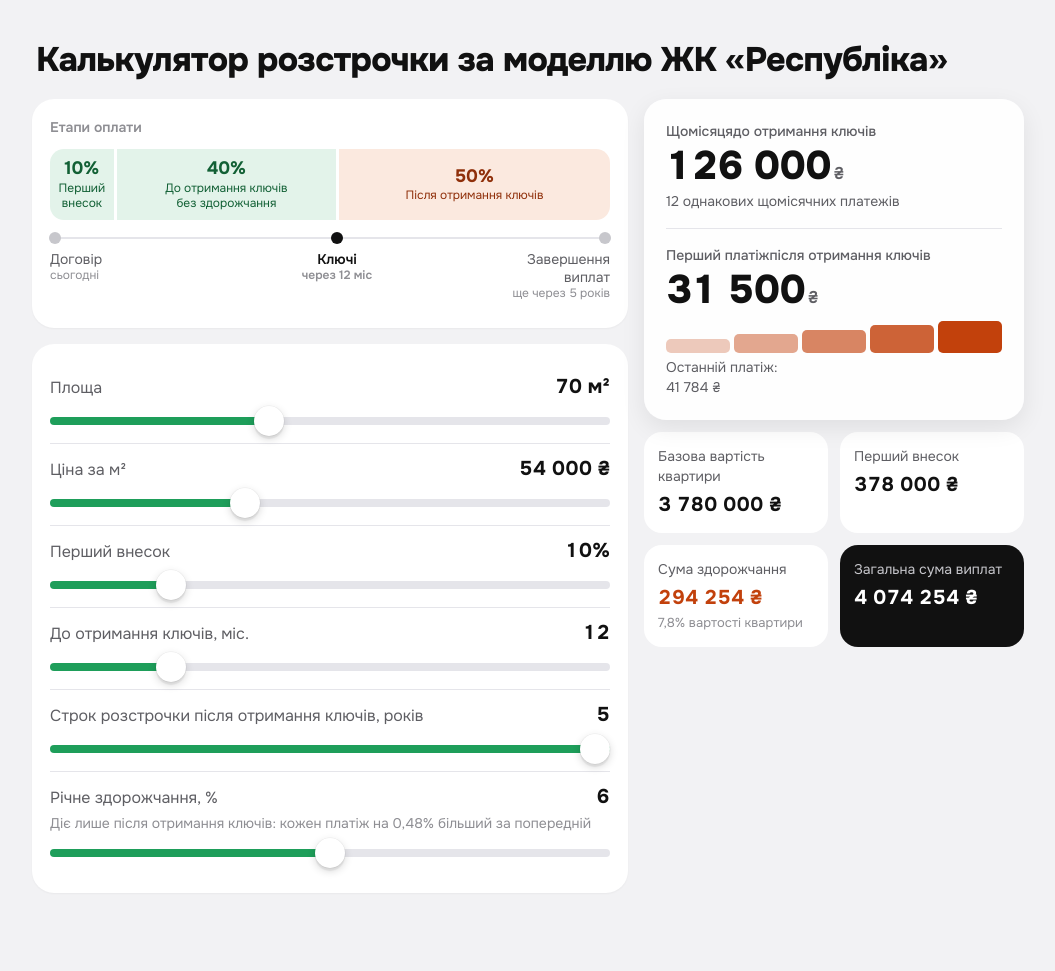
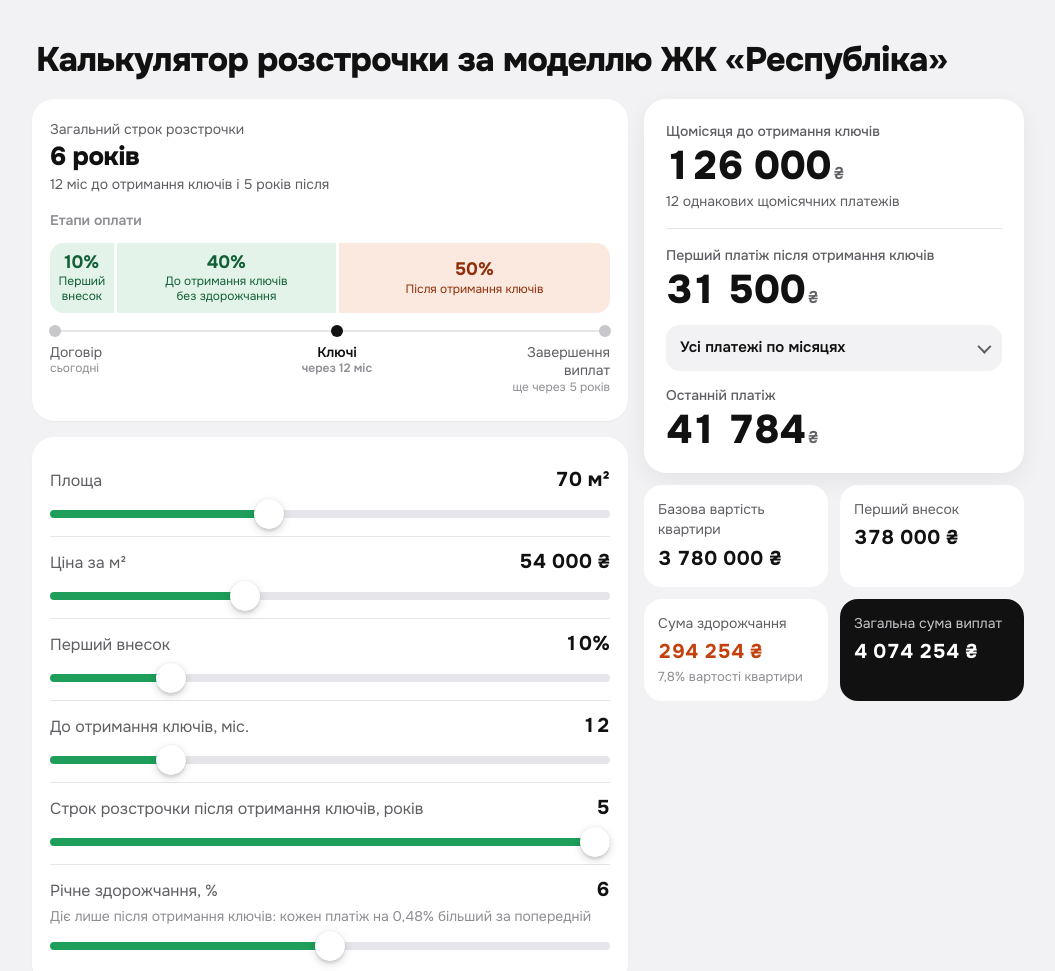
Before and after one commit to LexGoArt/rozstrochka-respublika, a plain HTML site: page index.html in a window 1280 px wide. Shown: the top 971 px of the page, without its empty margins (112-1167 px from the left). Drawn offline with Linux system fonts and the light colour scheme.

Commit message:
Платежі одним стовпцем: до ключів, перший і останній після ключів, графік по місяцях; загальний строк над етапами
Co-Authored-By: Claude Opus 5.5 <noreply@anthropic.com>

```diff
--- a/index.html
+++ b/index.html
@@ -20,15 +20,27 @@ h1{font-size:26px;line-height:1.15;letter-spacing:-.02em;font-weight:800;margin:
 .card+.card{margin-top:12px}
 .cap{font-size:14px;font-weight:600;color:var(--ink3);margin:0 0 12px}
 /* головне */
-.hero{position:sticky;top:8px;z-index:5;display:grid;grid-template-columns:1fr 1fr;gap:12px;background:rgba(255,255,255,.88);-webkit-backdrop-filter:blur(18px) saturate(180%);backdrop-filter:blur(18px) saturate(180%);box-shadow:0 8px 24px rgba(0,0,0,.08)}
+.hero{display:grid;grid-template-columns:1fr;gap:16px;box-shadow:0 8px 24px rgba(0,0,0,.06)}
 .hero .l{font-size:14px;color:var(--ink2);font-weight:500}
-.hero .n{font-size:30px;font-weight:800;letter-spacing:-.03em;line-height:1.05;margin-top:4px}
+.hero .n{font-size:36px;font-weight:800;letter-spacing:-.03em;line-height:1.05;margin-top:4px}
 .hero .n small{font-size:17px;font-weight:600;margin-left:3px;color:var(--ink2)}
 .hero .s{font-size:14px;color:var(--ink2);margin-top:4px}
-.hero>div+div{border-left:1px solid var(--hair);padding-left:12px}
-.yrs{display:flex;align-items:flex-end;gap:4px;height:32px;margin-top:10px}
-.yrs i{flex:1;border-radius:5px;background:var(--r);transition:height 220ms var(--ease),opacity 220ms var(--ease)}
-.yrs.free i{background:var(--g);opacity:.35!important}
+.hero>div+div{border-top:1px solid var(--hair);padding-top:16px}
+.hero .lastw{margin-top:14px}
+.sched{margin-top:14px;border-radius:14px;background:var(--bg)}
+.sched summary{list-style:none;cursor:pointer;display:flex;justify-content:space-between;align-items:center;gap:8px;padding:12px 14px;font-size:15px;font-weight:600;border-radius:14px;min-height:44px}
+.sched summary::-webkit-details-marker{display:none}
+.sched summary::after{content:"";width:8px;height:8px;border-right:2px solid var(--ink2);border-bottom:2px solid var(--ink2);transform:rotate(45deg) translateY(-2px);transition:transform 200ms var(--ease);flex:none}
+.sched[open] summary::after{transform:rotate(-135deg) translateY(-2px)}
+.sched summary:focus-visible{outline:3px solid rgba(30,158,90,.4)}
+.list{max-height:50vh;overflow:auto;padding:0 14px 10px;font-size:15px;-webkit-overflow-scrolling:touch}
+.list h4{margin:12px 0 4px;font-size:13px;font-weight:600;color:var(--ink3)}
+.list .r{display:flex;justify-content:space-between;gap:12px;padding:7px 0;border-top:1px solid var(--hair)}
+.list .r span{color:var(--ink2)}.list .r b{font-weight:600;font-variant-numeric:tabular-nums;white-space:nowrap}
+/* загальний строк */
+.total{margin:0 0 14px}
+.total b{display:block;font-size:26px;font-weight:800;letter-spacing:-.02em;line-height:1.15}
+.total span{font-size:14px;color:var(--ink2)}
 /* схема-капсула */
 .bar{display:flex;gap:3px;border-radius:14px;overflow:hidden}
 .seg{min-width:0;padding:10px 6px;text-align:center;display:flex;flex-direction:column;justify-content:center;min-height:58px;transition:flex-grow 220ms var(--ease)}
@@ -74,14 +86,14 @@ input[type=range]:focus-visible::-webkit-slider-thumb{box-shadow:0 0 0 4px rgba(
   h1{font-size:34px;margin-bottom:20px}
   .lay{display:grid;grid-template-columns:1fr 380px;gap:16px;align-items:start}
   .side{position:sticky;top:16px}
-  .hero{position:static;grid-template-columns:1fr;gap:16px;padding:22px}
-  .hero>div+div{border-left:0;padding-left:0;border-top:1px solid var(--hair);padding-top:16px}
-  .hero .n{font-size:40px}.hero .l br{display:none}
+  .hero{padding:22px}
+  .hero .n{font-size:40px}
+  .side:has(details[open]){position:static}
   .sec{margin-top:12px}
   .lay>div>.card+.card{margin-top:16px}
 }
 @media (max-width:899px){.lay>.side{display:contents}.lay{display:flex;flex-direction:column}.lay .hero{order:-1;margin-bottom:12px}.lay .sec{margin-top:12px}}
-@media (max-width:360px){.hero .n{font-size:25px}.seg span{font-size:11px}}
+@media (max-width:360px){.hero .n{font-size:30px}.seg span{font-size:11px}}
 @media (prefers-reduced-motion:reduce){*{transition:none!important}}
 </style></head><body><main>
 
@@ -90,6 +102,7 @@ input[type=range]:focus-visible::-webkit-slider-thumb{box-shadow:0 0 0 4px rgba(
 <div class=lay>
   <div>
     <section class=card aria-label="Етапи оплати">
+      <div class=total><span>Загальний строк розстрочки</span><b id=tot></b><span id=tots></span></div>
       <p class=cap>Етапи оплати</p>
       <div class=bar>
         <div class="seg s1" id=s1><b id=s1b></b><span>Перший внесок</span></div>
@@ -110,8 +123,10 @@ input[type=range]:focus-visible::-webkit-slider-thumb{box-shadow:0 0 0 4px rgba(
   </div>
   <aside class=side aria-live=polite>
     <div class="card hero">
-      <div><div class=l>Щомісяця<br>до отримання ключів</div><div class="n num" id=o-m1></div><div class=s id=o-m1s></div></div>
-      <div><div class=l id=o-m2l>Перший платіж<br>після отримання ключів</div><div class="n num" id=o-m2></div><div class=s id=o-m2a></div><div class=yrs id=yrs aria-hidden=true><i></i><i></i><i></i><i></i><i></i></div><div class=s id=o-m2s></div></div>
+      <div><div class=l>Щомісяця до отримання ключів</div><div class="n num" id=o-m1></div><div class=s id=o-m1s></div></div>
+      <div><div class=l id=o-m2l>Перший платіж після отримання ключів</div><div class="n num" id=o-m2></div><div class=s id=o-m2a></div>
+        <details class=sched id=sched><summary>Усі платежі по місяцях</summary><div class=list id=list></div></details>
+        <div class=lastw id=lastw><div class=l>Останній платіж</div><div class="n num" id=o-m2s></div></div></div>
     </div>
     <div class=sec>
       <div class=t><div class=l>Базова вартість квартири</div><div class="n num" id=o-p></div></div>
@@ -135,6 +150,15 @@ const ids=Object.keys(LBL);
 function fill(el){el.style.setProperty('--p',((el.value-el.min)/(el.max-el.min)*100)+'%')}
 function place(){if(!document.getElementById('kd'))return;const s3=$('s3'),bar=s3.parentNode,x=s3.offsetLeft-bar.offsetLeft-2,W=bar.offsetWidth,w=$('kl').offsetWidth/2;
   $('kd').style.left=x+'px';$('kl').style.left=Math.min(Math.max(x,w+72),W-w-72)+'px'}
+/* загальний строк: 72 міс = 6 років, 78 = 6,5 року, 73 = 6 років 1 міс */
+function term(m){const y=Math.floor(m/12),r=m%12;return r===0?yr(y):r===6?y+',5 року':yr(y)+' '+r+' міс'}
+/* графік по місяцях: до ключів одним рядком, після ключів кожен місяць */
+let S=null;
+function list(){if(!S)return;const o=[];
+  if(S.F)o.push('<h4>Перший внесок</h4><div class=r><span>При підписанні договору</span><b>'+f0(S.F)+' ₴</b></div>');
+  o.push('<h4>До отримання ключів</h4><div class=r><span>'+S.n1+' платежів</span><b>по '+f0(S.m1)+' ₴</b></div>');
+  for(let i=0;i<S.n2;i++){if(i%12===0)o.push('<h4>Після отримання ключів, '+(i/12+1)+'-й рік</h4>');o.push('<div class=r><span>'+(i+1)+'-й місяць</span><b>'+f0(S.m2*Math.pow(1+S.g,i))+' ₴</b></div>')}
+  $('list').innerHTML=o.join('')}
 function calc(){
   const v={};ids.forEach(k=>{const el=$(k);v[k]=+el.value;fill(el);const t=LBL[k](v[k]);$(k+'-v').textContent=t;el.setAttribute('aria-valuetext',t)});
   const P=v.area*v.price,F=P*v.fp/100,K=P/2,pre=K-F,R=P-K,n2=v.n2*12,g=grow(v.rate);
@@ -142,12 +166,11 @@ function calc(){
   $('o-m1').innerHTML=f0(m1)+'<small>₴</small>';
   $('o-m1s').textContent=v.n1+' однакових щомісячних платежів';
   $('o-m2').innerHTML=f0(m2)+'<small>₴</small>';
-  $('o-m2a').textContent=g?'':n2+' однакових щомісячних платежів';$('o-m2a').hidden=!!g;$('o-m2l').innerHTML=(g?'Перший платіж':'Щомісяця')+'<br>після отримання ключів';
-  $('o-m2s').innerHTML=g?'Останній платіж:<br>'+f0(last)+' ₴':'';
+  $('o-m2a').textContent=g?'':n2+' однакових щомісячних платежів';$('o-m2a').hidden=!!g;$('o-m2l').textContent=(g?'Перший платіж':'Щомісяця')+' після отримання ключів';
+  $('lastw').hidden=!g;$('o-m2s').innerHTML=f0(last)+'<small>₴</small>';
+  S={F,m1,n1:v.n1,m2,g,n2};if($('sched').open)list();
+  const T=v.n1+n2;$('tot').textContent=term(T);$('tots').textContent=v.n1+' міс до отримання ключів і '+yr(v.n2)+' після';
   $('rate-h').textContent=g?'Діє лише після отримання ключів: кожен платіж на '+pct((g*100).toFixed(2))+'% більший за попередній':'Без здорожчання: усі платежі після отримання ключів однакові';
-  /* стовпчик на кожен рік після ключів: сходинки показують, що платіж росте (точні суми в підписі) */
-  const yb=document.querySelectorAll('#yrs i'),Y=v.n2;$('yrs').classList.toggle('free',!g);
-  yb.forEach((b,k)=>{b.hidden=k>=Y;b.style.height=(g&&Y>1?44+56*k/(Y-1):60)+'%';b.style.opacity=Y>1?(.28+.72*k/(Y-1)).toFixed(2):1});
   $('o-p').textContent=f0(P)+' ₴';
   $('o-f').textContent=F?f0(F)+' ₴':'немає';
   $('o-mk').textContent=mk>0.5?f0(mk)+' ₴':'немає';
@@ -167,6 +190,7 @@ function calc(){
 }
 document.querySelectorAll('.seg').forEach(s=>{s.style.flexBasis='0';s.style.flexShrink='1'});
 ids.forEach(k=>$(k).addEventListener('input',calc));
+$('sched').addEventListener('toggle',()=>{if($('sched').open)list()});
 addEventListener('resize',place);$('s3').addEventListener('transitionend',place);
 const segs=document.querySelectorAll('.seg');segs.forEach(x=>x.style.transition='none');
 calc();
```
